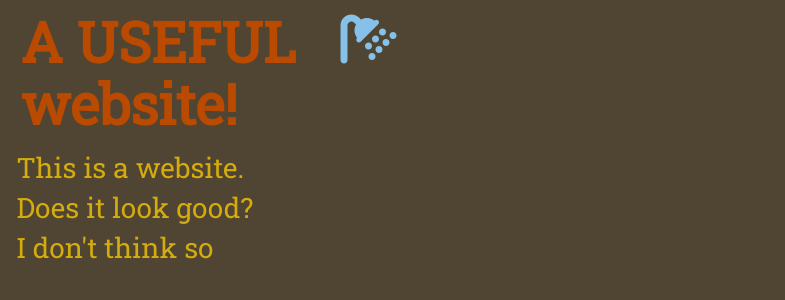
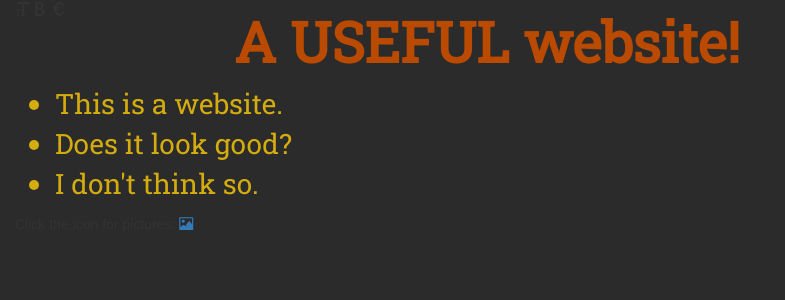
Before and after one commit to derek-xia/Scrapbook, a Django app: template main_app/templates/homepage.html in a window 1280 px wide. Shown: the top 300 px of the page, without its empty margins (0-785 px from the left). Run offline with Django 3.2, Linux system fonts and the light colour scheme; the template is opened without the code that fills it, so the values that code supplies are empty; parts of the project's set-up code (start-up, migrations or seed data) failed here and were passed over; some libraries are stand-ins or nearby versions.

Commit message:
Added the picture page

```diff
--- a/main_app/models.py
+++ b/main_app/models.py
@@ -3,4 +3,7 @@ from django.db import models
 # Create your models here.
 class Picture(models.Model):
     name = models.CharField(max_length=100)
+    description = models.CharField(max_length=500)
     img_url = models.CharField(max_length=200)
+    def __str__(self):
+        return self.name
--- a/main_app/static/overall_style.css
+++ b/main_app/static/overall_style.css
@@ -11,7 +11,7 @@
 }
 
 #background {
-  background-color: #504432;
+  background-color: #2B2B2B;
 }
 .radius {
   padding: 0.1em 0.1em 0.1em 0.1em ;
@@ -21,6 +21,30 @@
 
 #icon {
   color: #85C1E9;
-  font-size:4em;
+  font-size:3em;
   align-self:  center;
 }
+
+.picture-header {
+  font-family:'Roboto Slab',monospace;
+  font-size:2.5em;
+  font-weight: bolder;
+  color: #BA4A00;
+}
+
+.picture-text {
+  font-family:'Roboto Slab',monospace;
+  font-size:1.5em;
+  color: #D4AC0D;
+}
+
+.picture-body {
+  position:relative;
+  width: 180px;
+  max-height: 100%;
+}
+
+box {
+  margin-top: 0.5em;
+  margin-bottom: 1em;
+}
--- a/main_app/templates/base.html
+++ b/main_app/templates/base.html
@@ -2,7 +2,7 @@
 <!DOCTYPE html>
 <html lang="en">
 <head>
-  <script src="https://use.fontawesome.com/07f7c2e81d.js"></script>
+  <!--<link rel="stylesheet" href="overall_style.css">-->
   <link rel="stylesheet" href="{% static 'overall_style.css' %}">
   <link href="https://fonts.googleapis.com/css?family=Roboto+Slab" rel="stylesheet">
   <link rel="stylesheet" href="https://maxcdn.bootstrapcdn.com/bootstrap/3.3.7/css/bootstrap.min.css" integrity="sha384-BVYiiSIFeK1dGmJRAkycuHAHRg32OmUcww7on3RYdg4Va+PmSTsz/K68vbdEjh4u" crossorigin="anonymous">
@@ -10,11 +10,13 @@
 <body id="background">
 <div class="container-fluid">
   <div class="row">
-    <div class="col-xs-2 col-sm-3">
+    <div class="col-md-2">
+      <span class="glyphicon glyphicon-text-size"></span>
+      <span class="glyphicon glyphicon-bold"></span>
+      <span class="glyphicon glyphicon-eur"></span>
+    </div>
+    <div class="col-md-6">
       <h1 class="radius" id="main-header">A USEFUL website!</h1>
-    </div>
-    <div class="col-xs-1">
-      <i class="fa fa-shower radius" id="icon"aria-hidden="true"></i>
     </div>
   </div>
 {%block content%}
--- a/main_app/templates/homepage.html
+++ b/main_app/templates/homepage.html
@@ -2,9 +2,16 @@
 {%load staticfiles%}
 
 {%block content%}
-  <ul class="radius">
+<box>
+  <ul class="text-overflow">
     <li class="body-text">This is a website.</li>
     <li class="body-text">Does it look good?</li>
-    <li class="body-text">I don't think so</li>
+    <li class="body-text">I don't think so.</li>
   </ul>
+</box>
+<box>
+  <p>Click the icon for pictures:
+  <a href="{% url 'viewpictures' %}"><span class="glyphicon glyphicon-picture"></span></a>
+  </p>
+</box>
 {%endblock%}
--- a/main_app/urls.py
+++ b/main_app/urls.py
@@ -17,6 +17,6 @@ from django.conf.urls import url
 from main_app import views
 
 urlpatterns = [
-    url(r'^$', views.home, name='home')
-    url(r'^([0-9]+)/$', views.viewpictures, name='viewpictures')
+    url(r'^$', views.home, name='home'),
+    url(r'^pictures/$', views.viewpictures, name='viewpictures')
 ]
--- a/main_app/views.py
+++ b/main_app/views.py
@@ -1,9 +1,10 @@
 from django.shortcuts import render
+from .models import Picture
 
 # Create your views here.
 def home(request):
     return render(request,'homepage.html')
 
 def viewpictures(request):
-
-    return render(request, 'picturepage.html',{})
+    p = Picture.objects.all()
+    return render(request, 'picturepage.html', {'pictures':p})
```
Also changed, not shown: main_app/templates/picturepage.html (+13 -1 lines), db.sqlite3, main_app/migrations/0001_initial.py (added).
